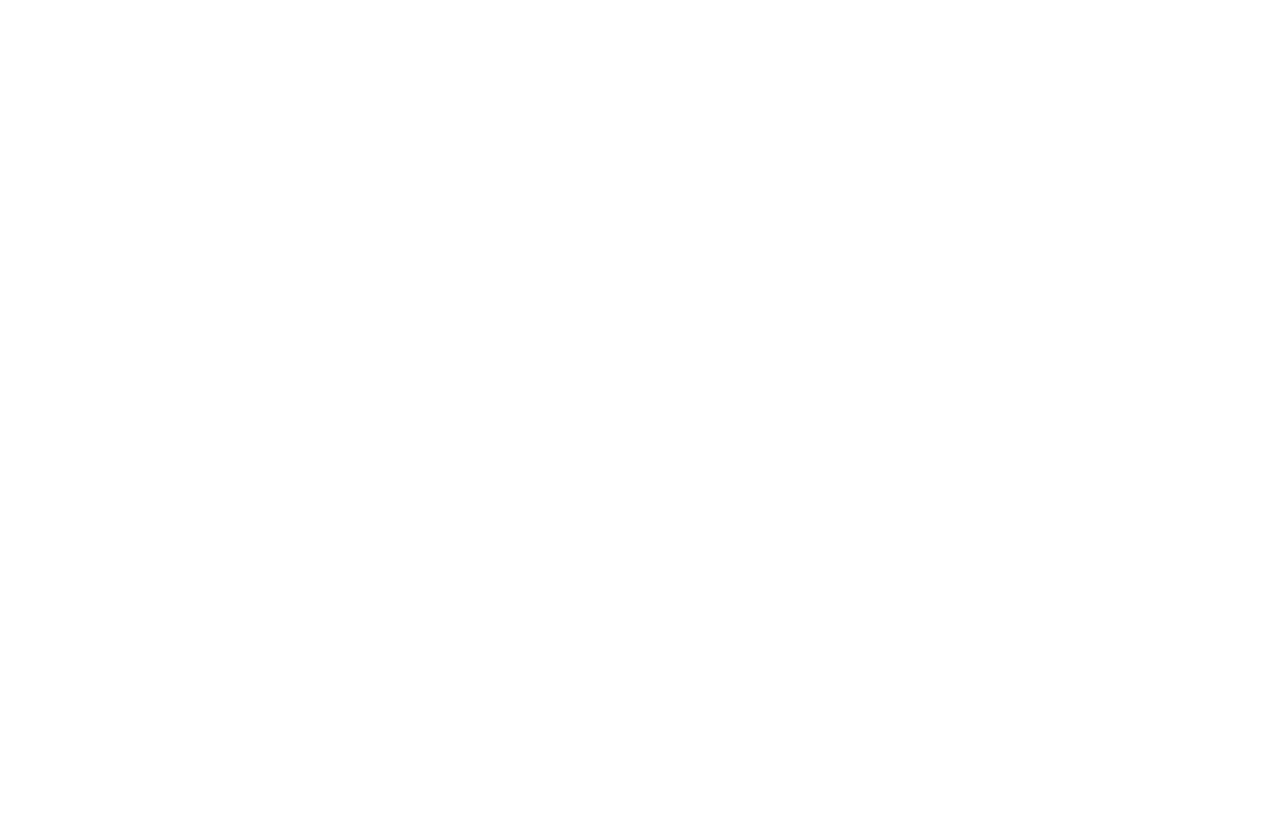
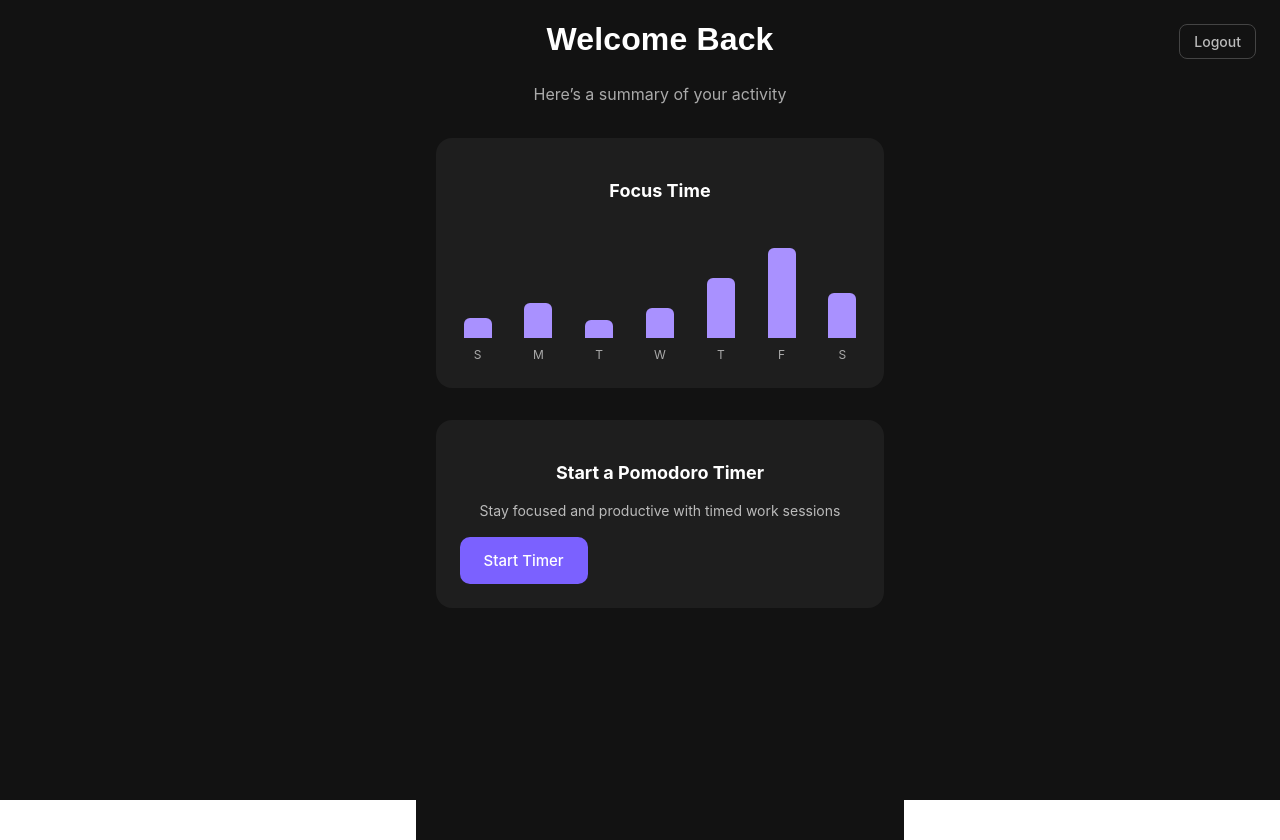
Before and after one commit to asoma-digital/clarifi-mvp, a React (Vite) app: page /dashboard in a window 1280 px wide. Before the commit this address had no page. Before the commit the page ends 800 px from the top, so only its background shows below. Built offline with nearby package versions, Linux system fonts and the light colour scheme.

Commit message:
added dashboard and logout button for the auth flow of the app

```diff
--- a/src/main.tsx
+++ b/src/main.tsx
@@ -8,6 +8,7 @@
 import { PomodoroSettingsProvider } from './context/PomodoroSettingsContext';
 import RegisterScreen from './pages/Auth/RegisterPage.tsx'
 import LoginPage from './pages/Auth/LoginPage.tsx'
+import DashboardPage from './pages/Auth/DashboardPage.tsx'
 
 
 createRoot(document.getElementById('root')!).render(
@@ -18,6 +19,7 @@
         <Route path="/pomodoro" element={<PomodoroSettingsProvider><PomodoroPage /></PomodoroSettingsProvider>} />
         <Route path="/register" element={<RegisterScreen />} />
         <Route path="/login" element={<LoginPage />} />
+        <Route path="/dashboard" element={<DashboardPage />} />
       </Routes>
     </BrowserRouter>
   </StrictMode>,
--- /dev/null
+++ b/src/pages/Auth/DashboardPage.tsx
@@ -0,0 +1,54 @@
+import { useNavigate } from 'react-router-dom';
+import '../../styles/pages/Auth/DashboardPage.css';
+
+export default function DashboardPage() {
+  const navigate = useNavigate();
+
+  const focusData = [
+    { day: 'S', minutes: 20 },
+    { day: 'M', minutes: 35 },
+    { day: 'T', minutes: 18 },
+    { day: 'W', minutes: 30 },
+    { day: 'T', minutes: 60 },
+    { day: 'F', minutes: 90 },
+    { day: 'S', minutes: 45 },
+  ];
+
+  const handleLogout = () => {
+    navigate('/');
+  };
+
+  return (
+    <div className="dashboard-container">
+    <button className="logout-button" onClick={handleLogout}>Logout</button>
+      <h1 className="dashboard-title">Welcome Back</h1>
+      <p className="dashboard-subtitle">Here’s a summary of your activity</p>
+
+      {/* Focus Time Graph */}
+      <div className="focus-graph">
+        <h2>Focus Time</h2>
+        <div className="bar-graph">
+          {focusData.map((data, i) => (
+            <div key={i} className="bar-wrapper">
+              <div
+                className="bar"
+                style={{ height: `${data.minutes}px` }}
+              ></div>
+              <span className="bar-label">{data.day}</span>
+            </div>
+          ))}
+        </div>
+      </div>
+
+      {/* Pomodoro Section */}
+      <div className="pomodoro-tile">
+        <h2>Start a Pomodoro Timer</h2>
+        <p>Stay focused and productive with timed work sessions</p>
+        <button className="start-button" onClick={() => navigate('/pomodoro')}>
+          Start Timer
+        </button>
+      </div>
+
+    </div>
+  );
+}
--- a/src/pages/Auth/LoginPage.tsx
+++ b/src/pages/Auth/LoginPage.tsx
@@ -9,7 +9,7 @@
   const handleLogin = (e: React.FormEvent) => {
     e.preventDefault();
     // Perform login logic here
-    navigate('/pomodoro');
+    navigate('/dashboard');
   };
 
   return (
--- a/src/pages/Auth/RegisterPage.tsx
+++ b/src/pages/Auth/RegisterPage.tsx
@@ -11,7 +11,7 @@
   const handleRegister = (e: React.FormEvent) => {
     e.preventDefault();
     // Perform registration logic here
-    navigate('/pomodoro');
+    navigate('/dashboard');
   };
 
   return (
--- a/src/pages/PomodoroPage.tsx
+++ b/src/pages/PomodoroPage.tsx
@@ -6,8 +6,10 @@
 import { modeConfig } from '../context/PomodoroSettingsContext'
 import OptionsModal from '../components/OptionsModal'
 import SettingsModal from '../components/SettingsModal'
+import { useNavigate } from 'react-router-dom'
 
 export default function PomodoroPage() {
+    const navigate = useNavigate();
     const [mode, setMode] = useState<PomodoroMode>('focus')
     const [isRunning, setIsRunning] = useState(false)
     const [isOptionsOpen, setIsOptionsOpen] = useState(false)
@@ -27,6 +29,8 @@
     return (
         <div className={`pomodoro-wrapper bg-${mode}`}>
             <div className="pomodoro-content">
+                <button className='back-button' onClick={() => navigate('/dashboard')}> ← Back to Dashboard </button>
+
                 <Chip />
 
                         <TimerDisplay
--- /dev/null
+++ b/src/styles/pages/Auth/DashboardPage.css
@@ -0,0 +1,121 @@
+html, body {
+    margin: 0;
+    padding: 0;
+    height: 100%;
+    width: 100%;
+    background-color: #121212;
+}
+
+.dashboard-container {
+  background-color: #121212;
+  min-height: 100vh;
+  width: 100%;
+  padding: 40px 20px;
+  color: #fff;
+  font-family: 'Inter', sans-serif;
+  display: flex;
+  flex-direction: column;
+}
+
+.dashboard-title {
+  font-size: 32px;
+  font-weight: bold;
+  margin-bottom: 8px;
+}
+
+.dashboard-subtitle {
+  color: #aaa;
+  font-size: 16px;
+  margin-bottom: 32px;
+}
+
+.focus-graph {
+  background-color: #1e1e1e;
+  border-radius: 16px;
+  padding: 24px;
+  margin-bottom: 32px;
+}
+
+.focus-graph h2 {
+  font-size: 18px;
+  margin-bottom: 20px;
+}
+
+.bar-graph {
+  display: flex;
+  justify-content: space-between;
+  align-items: flex-end;
+  height: 140px;
+  padding: 0 4px;
+}
+
+.bar-wrapper {
+  display: flex;
+  flex-direction: column;
+  align-items: center;
+}
+
+.bar {
+  width: 28px;
+  background-color: #a991ff;
+  border-radius: 6px 6px 0 0;
+  transition: height 0.3s;
+}
+
+.bar-label {
+  margin-top: 8px;
+  font-size: 12px;
+  color: #aaa;
+}
+
+.pomodoro-tile {
+  background-color: #1e1e1e;
+  border-radius: 16px;
+  padding: 24px;
+  text-align: center;
+}
+
+.pomodoro-tile h2 {
+  font-size: 18px;
+  margin-bottom: 8px;
+}
+
+.pomodoro-tile p {
+  font-size: 14px;
+  color: #bbb;
+  margin-bottom: 16px;
+}
+
+.start-button {
+  background-color: #7b61ff;
+  color: white;
+  border: none;
+  padding: 14px 24px;
+  border-radius: 10px;
+  font-size: 15px;
+  cursor: pointer;
+  transition: background 0.2s ease;
+}
+
+.start-button:hover {
+  background-color: #6a4ee0;
+}
+
+.logout-button {
+  position: absolute;
+  top: 24px;
+  right: 24px;
+  background-color: transparent;
+  color: #bbb;
+  font-size: 14px;
+  border: 1px solid #444;
+  padding: 8px 14px;
+  border-radius: 8px;
+  cursor: pointer;
+  transition: color 0.2s ease, border-color 0.2s ease;
+}
+
+.logout-button:hover {
+  color: #fff;
+  border-color: #a991ff;
+}
--- a/src/styles/pages/pomodoroStyles.css
+++ b/src/styles/pages/pomodoroStyles.css
@@ -156,6 +156,21 @@
     background-color: var(--green-50);
 }
 
+.back-button {
+  background: none;
+  border: none;
+  color: #a991ff;
+  font-size: 16px;
+  cursor: pointer;
+  margin-bottom: 24px;
+  transition: color 0.2s ease;
+}
+
+.back-button:hover {
+  color: #d4c2ff;
+}
+
+
 @media (prefers-color-scheme: dark) {
     .bg-focus {
         background-color: var(--red-950);
```
